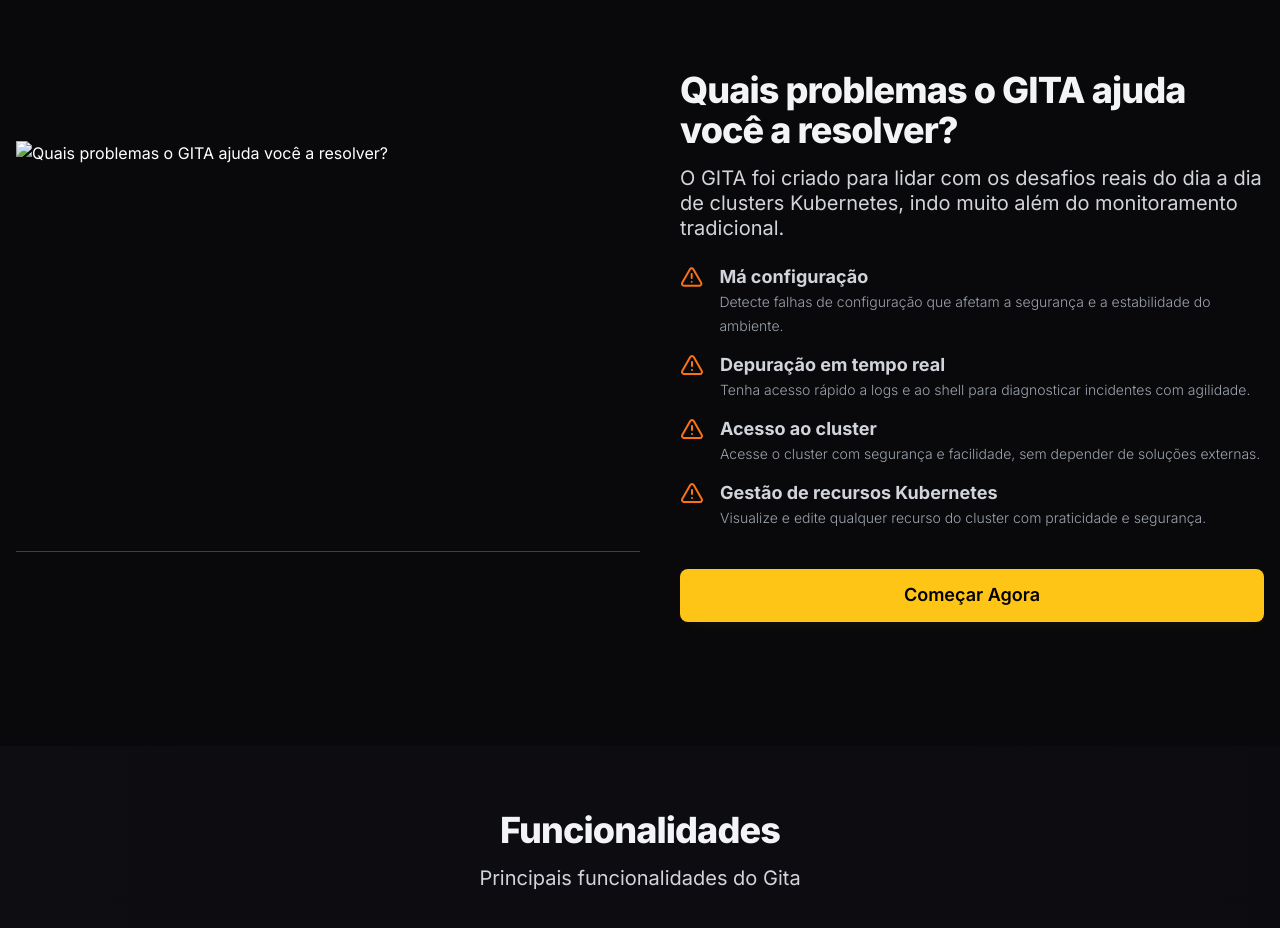
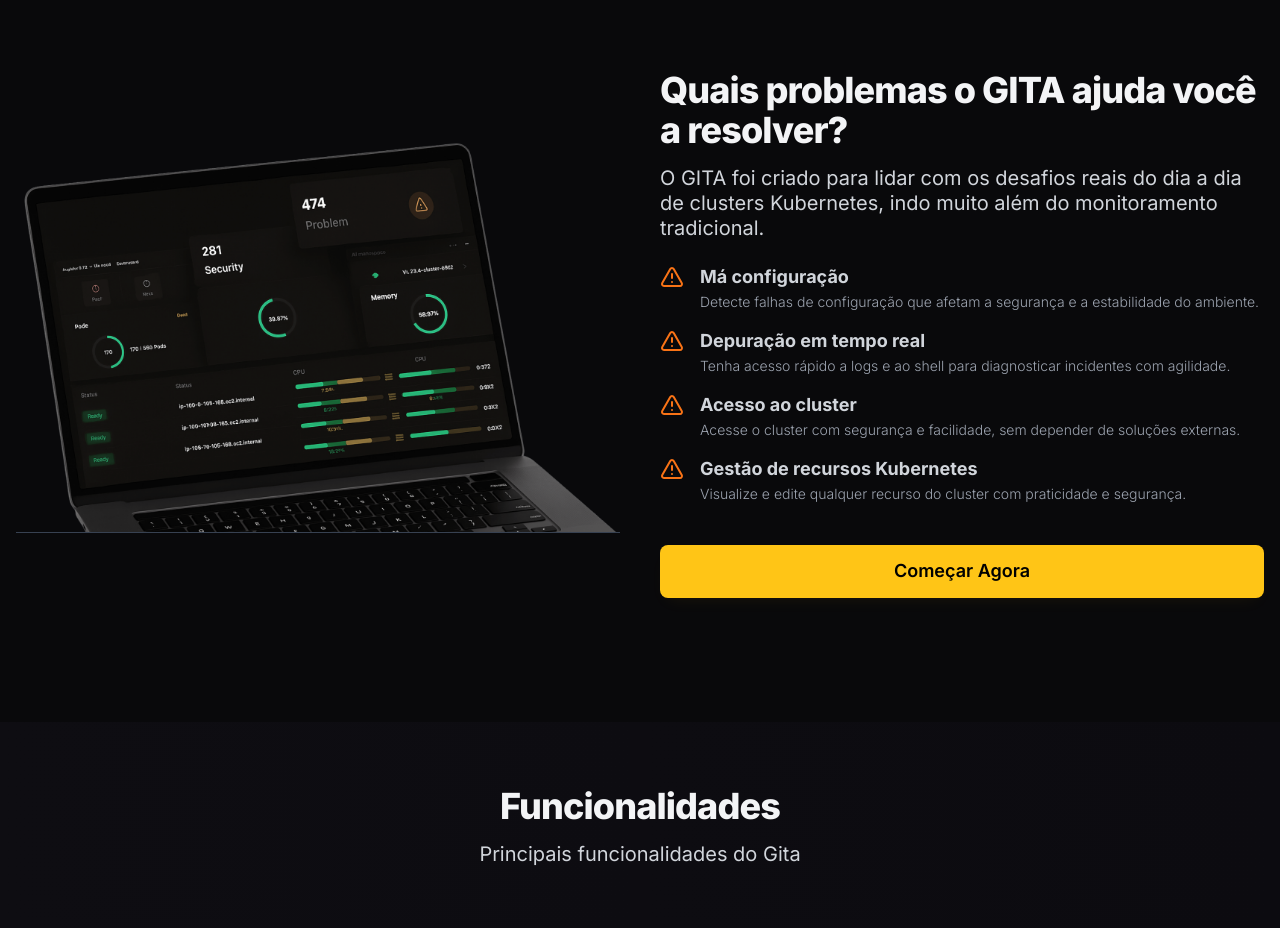
Before and after one commit to GitaCloudTeam/lp, a plain HTML site: page index.html in a window 1280 px wide. Shown: the part 2660-3588 px from the top of the page. Drawn offline with nearby package versions, Linux system fonts and the light colour scheme; a web font is replaced by a local one.

Commit message:
fix: Imagem quebrada

```diff
--- a/index.html
+++ b/index.html
@@ -334,7 +334,7 @@
     <div class="max-w-7xl mx-auto px-4 py-[60px]">
       <div class="flex flex-col md:flex-row items-center justify-center items-center gap-10">
         <div class="lg:w-1/2 mb-8 lg:mb-0">
-          <img src="img/prints/print_dashboard_gita.webp" width="810" height="532" loading="lazy" alt="Quais problemas o GITA ajuda você a resolver?" class="border-b border-gray-700" />
+          <img src="img/prints/print_dashboard_gita.png" width="810" height="532" loading="lazy" alt="Quais problemas o GITA ajuda você a resolver?" class="border-b border-gray-700" />
         </div>
         <div class="lg:w-1/2">
           <h2 class="text-3xl font-extrabold tracking-tight sm:text-4xl mb-4 text-gray-100 text-center md:text-left" data-i18n="problems.title">
```
